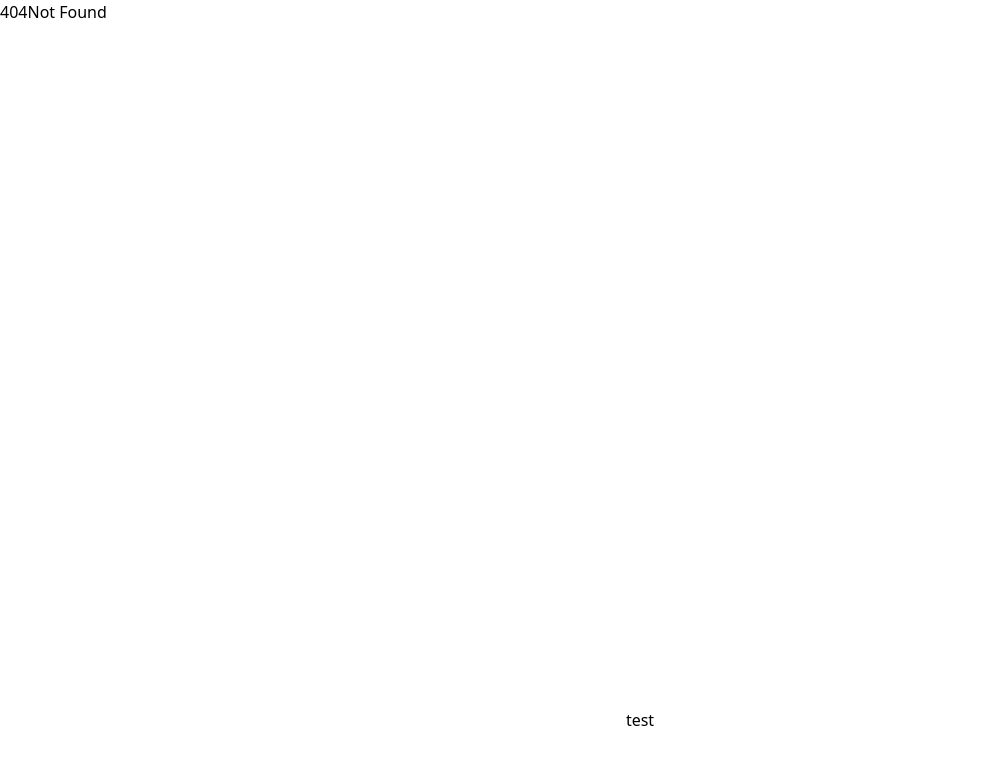
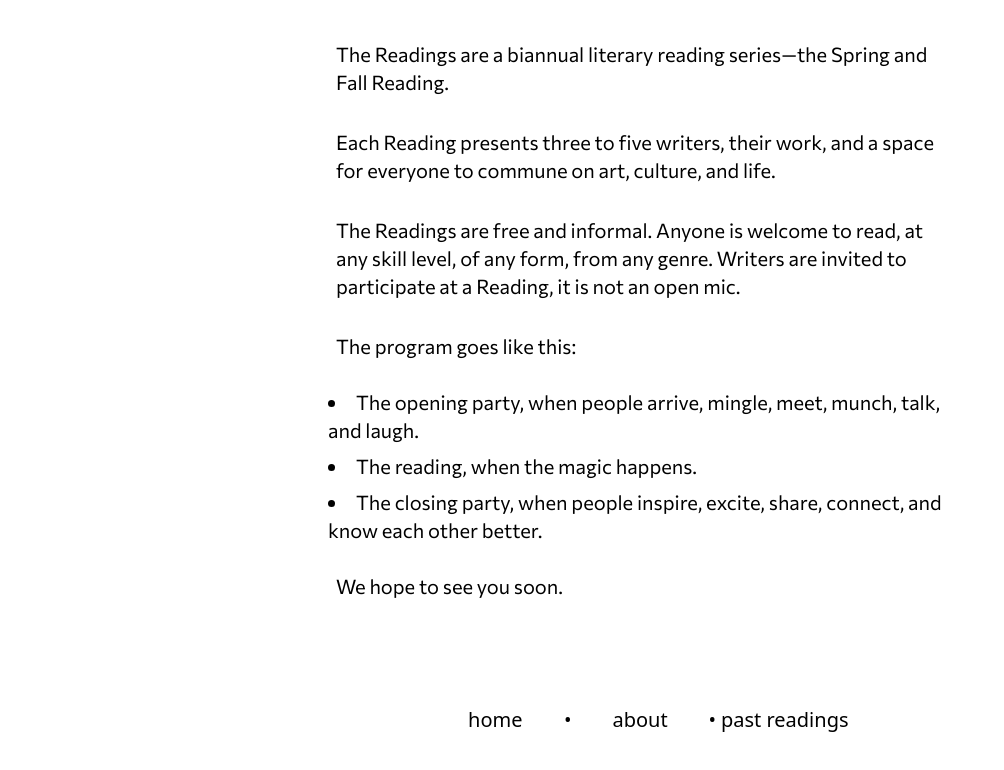
Before and after one commit to zlunchbox/readingspgh.com, a SvelteKit app: page /about in a window 1280 px wide. Before the commit this address had no page. Shown: the top 770 px of the page, without its empty margins (0-1004 px from the left). Built offline with nearby package versions, Linux system fonts and the light colour scheme.

Commit message:
inital homepage, navigation, and about pages

```diff
--- a/src/lib/components/Subtitle/Subtitle.svelte
+++ b/src/lib/components/Subtitle/Subtitle.svelte
@@ -9,6 +9,9 @@
     "I like you just the way you are.",
     "For everyone!",
     "A bunch of fun, and a bundle too.",
+    "I think this is the start of a beautiful friendship.",
+    "What do you think?",
+    "I've got an idea!",
   ];
   const subtitle: string =
     subtitles[Math.floor(Math.random() * subtitles.length)];
--- a/src/routes/+layout.svelte
+++ b/src/routes/+layout.svelte
@@ -10,8 +10,20 @@
 </svelte:head>
 
 <div class="flex flex-col items-center justify-center h-screen">
-  <div class="w-full flex-4 flex">
+  <div class="w-full flex-4 flex flex-col items-center justify-center gap-10">
     {@render children?.()}
   </div>
-  <div class="w-full flex-1 flex items-center justify-center">test</div>
+  <nav class="w-1/3 flex-1 flex items-center justify-center text-xl">
+    <div class="flex-1 text-center">
+      <a class="hover:font-bold" href="/">home</a>
+    </div>
+    <p class="flex-0 select-none cursor-default text-center">&bull;</p>
+    <div class="flex-1 text-center">
+      <a class="hover:font-bold" href="/about">about</a>
+    </div>
+    <p class="flex-0 select-none cursor-default text-center">&bull;</p>
+    <div class="flex-1 text-center">
+      <a class="hover:font-bold" href="/pastreadings">past readings</a>
+    </div>
+  </nav>
 </div>
--- a/src/routes/+page.svelte
+++ b/src/routes/+page.svelte
@@ -2,7 +2,8 @@
   import Subtitle from "$lib/components/Subtitle/Subtitle.svelte";
 </script>
 
-<div class="h-full w-full flex flex-col items-center justify-center gap-10">
-  <h1 class="font-[Commissioner] font-bold text-7xl flex-0">The Readings</h1>
-  <Subtitle class="flex-0 text-xl" />
-</div>
+<h1 class="font-[Commissioner] font-bold text-7xl flex-0">The Readings</h1>
+<Subtitle class="flex-0 text-xl" />
+<h2 class="font-[Commissioner] text-xl flex-0">
+  Next Reading: Friday, September 19th, 2025
+</h2>
--- /dev/null
+++ b/src/routes/about/+page.svelte
@@ -0,0 +1,28 @@
+<div class="font-[Commissioner] text-xl w-1/2">
+  <p class="p-4">
+    The Readings are a biannual literary reading series—the Spring and Fall
+    Reading.
+  </p>
+  <p class="p-4">
+    Each Reading presents three to five writers, their work, and a space for
+    everyone to commune on art, culture, and life.
+  </p>
+  <p class="p-4">
+    The Readings are free and informal. Anyone is welcome to read, at any skill
+    level, of any form, from any genre. Writers are invited to participate at a
+    Reading, it is not an open mic.
+  </p>
+  <p class="p-4">The program goes like this:</p>
+  <ul class="p-2 list-disc list-inside">
+    <li class="py-1">
+      The opening party, when people arrive, mingle, meet, munch, talk, and
+      laugh.
+    </li>
+    <li class="py-1">The reading, when the magic happens.</li>
+    <li class="py-1">
+      The closing party, when people inspire, excite, share, connect, and know
+      each other better.
+    </li>
+  </ul>
+  <p class="p-4">We hope to see you soon.</p>
+</div>
--- /dev/null
+++ b/src/routes/pastreadings/+page.svelte
@@ -0,0 +1 @@
+<div>past readings</div>
```
